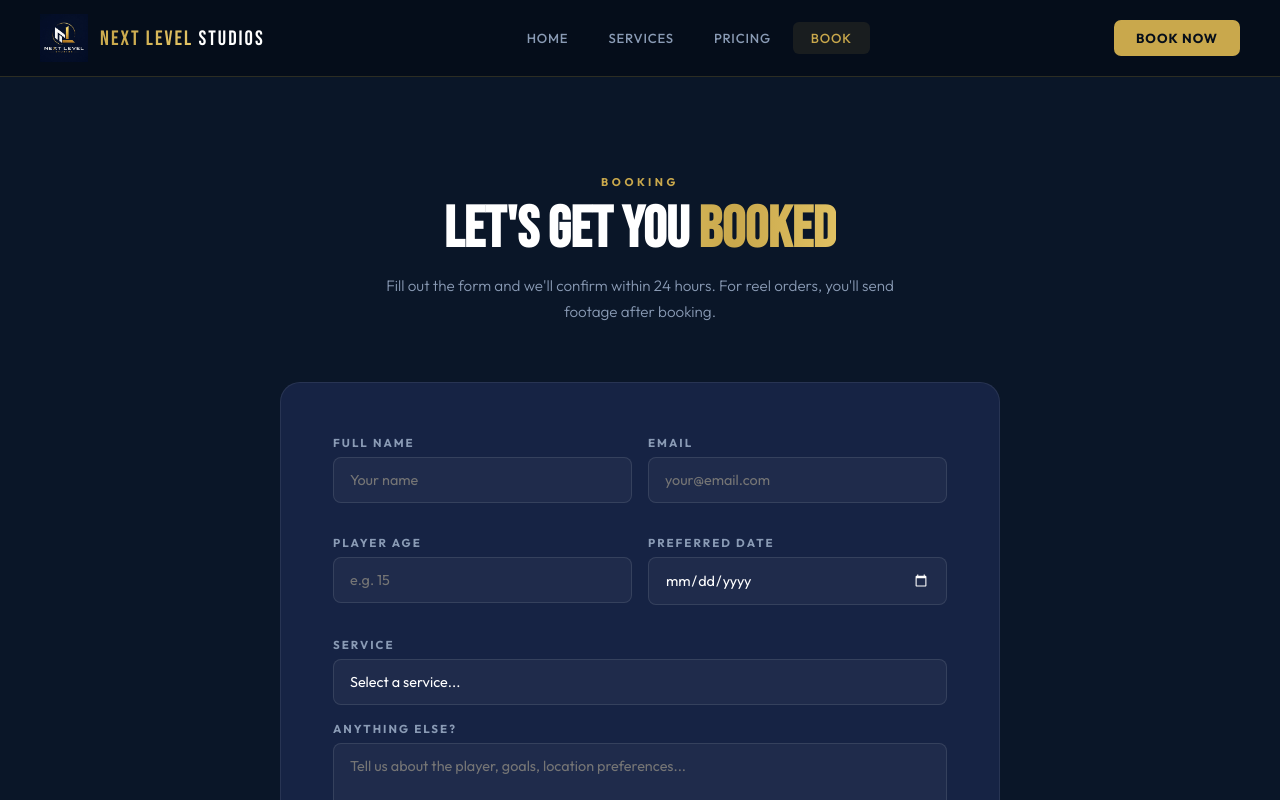
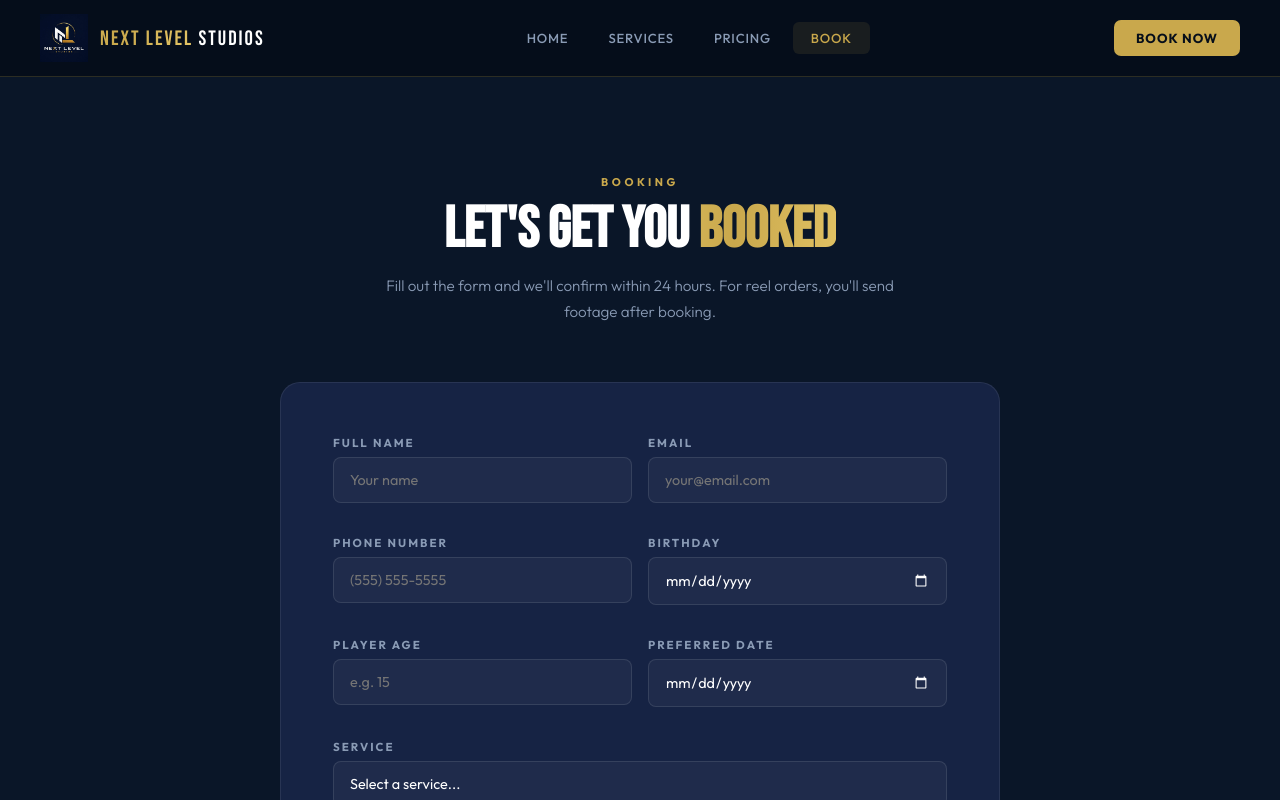
Before and after one commit to NextLevelStudiosCo/nextlevelstudios, a React (Vite) app: page / in a window 1280 px wide. Both pictures are taken after a click on the button "BOOK". Shown: the top 800 px of the page. Built offline with nearby package versions, Linux system fonts and the light colour scheme.

Commit message:
Booking Form Updated + Edited Some text

```diff
--- a/src/App.jsx
+++ b/src/App.jsx
@@ -225,7 +225,7 @@ export default function App() {
   const [pricingTab, setPricingTab] = useState("photo");
   const [serviceType, setServiceType] = useState("");
   const [booked, setBooked] = useState(false);
-  const [form, setForm] = useState({name:"",email:"",age:"",service:"",date:"",footageLink:"",message:""});
+  const [form, setForm] = useState({name:"",email:"",phone:"",birthday:"",age:"",service:"",date:"",footageLink:"",musicPreference:"",referencePhoto:"",message:""});
 
   const isReelBooking = form.service.toLowerCase().includes("reel") || form.service.toLowerCase().includes("highlight");
   const packages = pricingTab === "photo" ? PHOTO_PACKAGES : REEL_PACKAGES;
@@ -239,10 +239,14 @@ export default function App() {
         body: JSON.stringify({
           name: form.name,
           email: form.email,
+          phone: form.phone,
+          birthday: form.birthday,
           age: form.age,
           service: form.service,
           date: form.date,
           footageLink: form.footageLink,
+          musicPreference: form.musicPreference,
+          referencePhoto: form.referencePhoto,
           message: form.message
         })
       });
@@ -487,6 +491,10 @@ export default function App() {
                   <div className="form-group"><label className="form-label">Email</label><input className="form-input" type="email" placeholder="your@email.com" value={form.email} onChange={e=>setForm({...form,email:e.target.value})}/></div>
                 </div>
                 <div className="form-row">
+                  <div className="form-group"><label className="form-label">Phone Number</label><input className="form-input" placeholder="(555) 555-5555" value={form.phone} onChange={e=>setForm({...form,phone:e.target.value})}/></div>
+                  <div className="form-group"><label className="form-label">Birthday</label><input className="form-input" type="date" value={form.birthday} onChange={e=>setForm({...form,birthday:e.target.value})} style={{colorScheme:"dark"}}/></div>
+                </div>
+                <div className="form-row">
                   <div className="form-group"><label className="form-label">Player Age</label><input className="form-input" placeholder="e.g. 15" value={form.age} onChange={e=>setForm({...form,age:e.target.value})}/></div>
                   <div className="form-group"><label className="form-label">Preferred Date</label><input className="form-input" type="date" value={form.date} onChange={e=>setForm({...form,date:e.target.value})} style={{colorScheme:"dark"}}/></div>
                 </div>
@@ -515,9 +523,17 @@ export default function App() {
                     <div className="footage-box-desc">
                       After booking you can share your footage via Google Drive or WeTransfer. If you already have a link ready, drop it below. Full games, multiple clips — upload everything and we'll handle the rest.
                     </div>
-                    <div className="form-group" style={{marginBottom:0}}>
+                    <div className="form-group">
                       <label className="form-label">Footage Link (optional now)</label>
                       <input className="form-input" placeholder="Google Drive or WeTransfer link" value={form.footageLink} onChange={e=>setForm({...form,footageLink:e.target.value})}/>
+                    </div>
+                    <div className="form-group">
+                      <label className="form-label">Reference Photo (action shot preferred)</label>
+                      <input className="form-input" placeholder="Google Drive or Photos link to a photo of the player" value={form.referencePhoto} onChange={e=>setForm({...form,referencePhoto:e.target.value})}/>
+                    </div>
+                    <div className="form-group" style={{marginBottom:0}}>
+                      <label className="form-label">Preferred Music / Artist (if applicable)</label>
+                      <input className="form-input" placeholder="e.g. Drake, upbeat hip hop, no preference" value={form.musicPreference} onChange={e=>setForm({...form,musicPreference:e.target.value})}/>
                     </div>
                   </div>
                 )}
```
